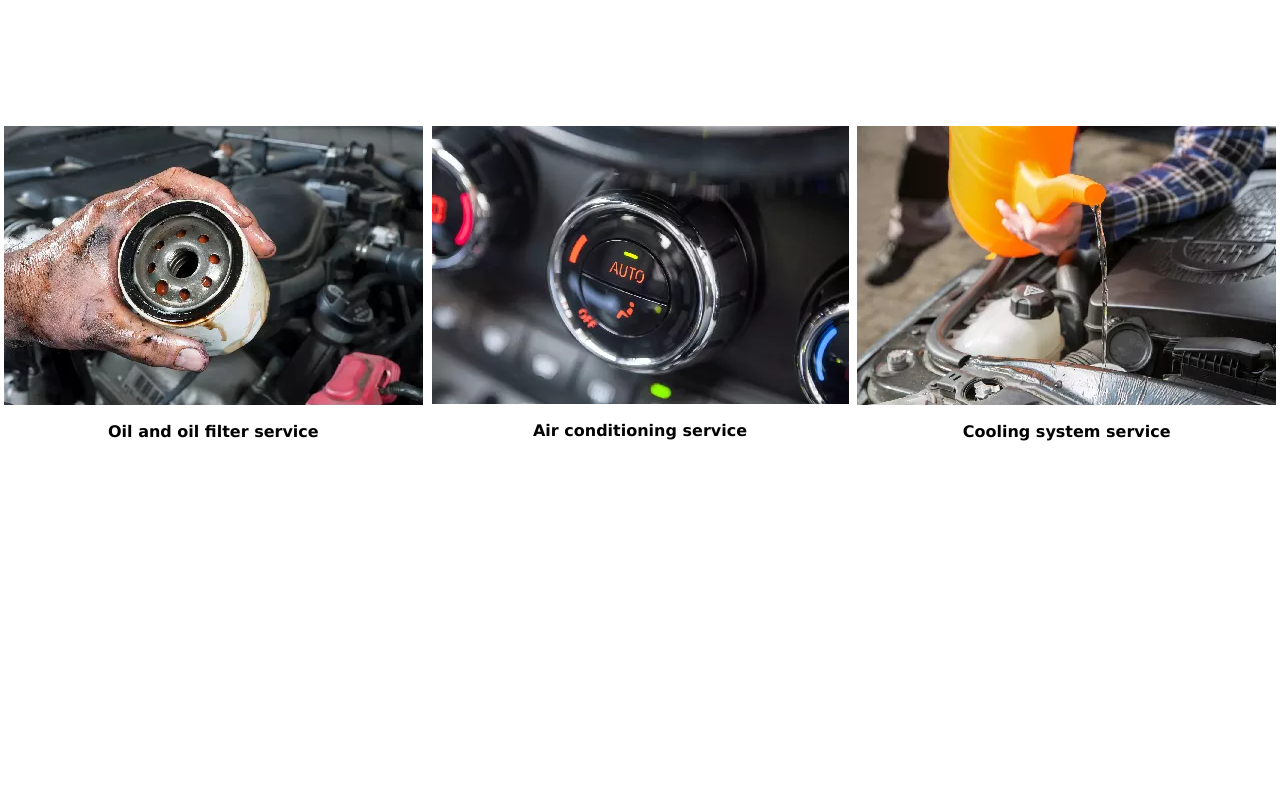
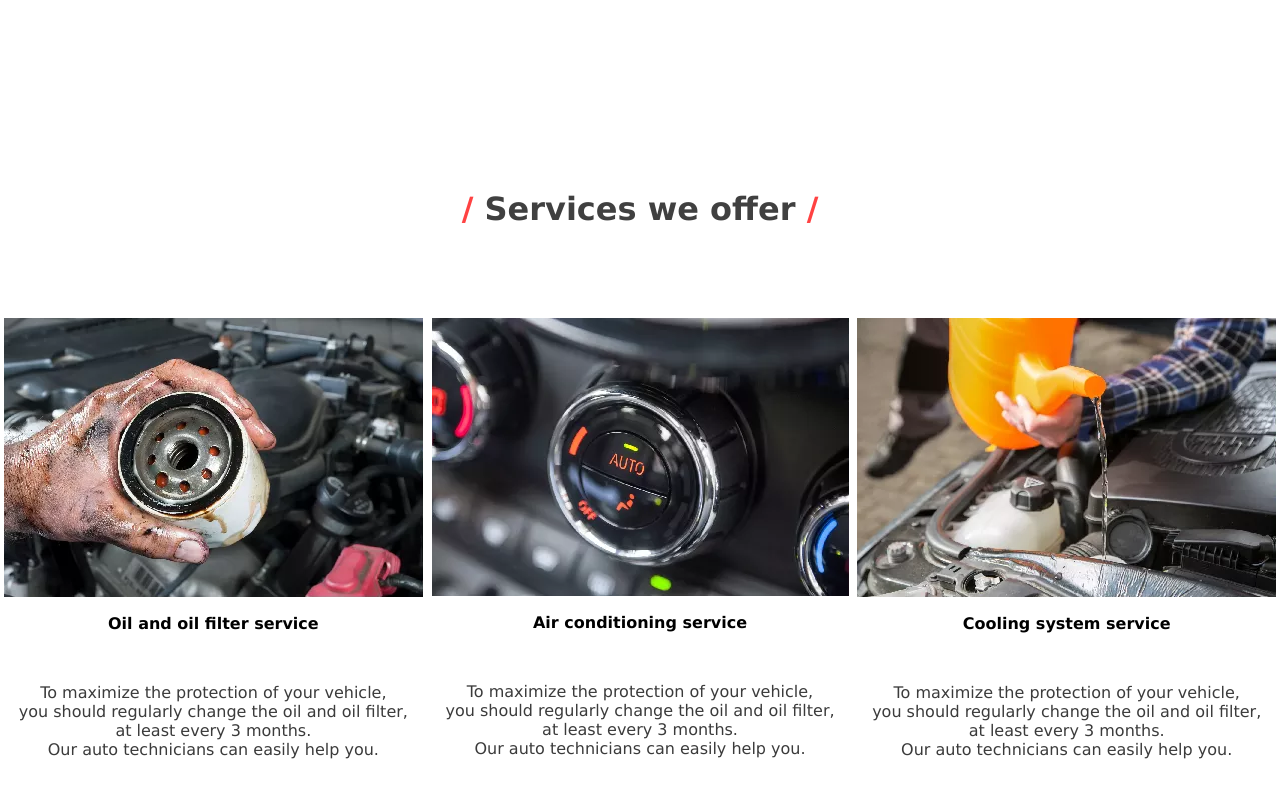
Before and after one commit to kenankaric122/carserviceweb, a React (Create React App) app: page / in a window 1280 px wide. Shown: the part 802-1600 px from the top of the page. Built offline with nearby package versions, Linux system fonts and the light colour scheme.

Commit message:
:sparkles: new featurs

```diff
--- a/src/components/Cards.jsx
+++ b/src/components/Cards.jsx
@@ -6,19 +6,25 @@ import image3 from '../assets/klima.webp';
 
 function Cards() {
     return (
+        <div classname="cardss">
+            <h1 style={{color : "#404040", textAlign : "center", marginTop : "15%", fontWeight : "bold"}}><span>/ </span>Services we offer<span> /</span></h1>
         <div className='cards'>
             <div className='card2'>
                 <img src={image1}/>
                 <h2>Oil and oil filter service</h2>
+                <p>To maximize the protection of your vehicle,<br/> you should regularly change the oil and oil filter,<br/> at least every 3 months. <br/>Our auto technicians can easily help you.</p>
             </div>
             <div className='card2'>
                 <img src={image3}/>
                 <h2>Air conditioning service</h2>
+                <p>To maximize the protection of your vehicle,<br/> you should regularly change the oil and oil filter,<br/> at least every 3 months. <br/>Our auto technicians can easily help you.</p>
             </div>
             <div className='card2'>
                 <img src={image2}/>
                 <h2>Cooling system service</h2>
+                <p>To maximize the protection of your vehicle,<br/> you should regularly change the oil and oil filter,<br/> at least every 3 months. <br/>Our auto technicians can easily help you.</p>
             </div>
+        </div>
         </div>
     )
 }
--- a/src/components/styles/Cards.css
+++ b/src/components/styles/Cards.css
@@ -1,8 +1,12 @@
 .cards{
     display: flex;
     width: 100%;
-    height: 90vh;
-    margin-top: 10%;
+    height: 65vh;
+    margin-top: 7%;
+}
+
+span{
+    color: rgb(255, 66, 66);
 }
 
 .cards h2{
@@ -11,16 +15,14 @@
 
 .cards .card2{
     height: 100%;
-    flex: 50%;
+    flex: 30%;
     text-align: center;
-    flex-direction: column;
-}
-
-.cards .card1{
-    height: 100%;
-    flex: 50%;
-    text-align: center;
-    display: flex;
     flex-direction: column;
     justify-content: center;
 }
+
+.cards p{
+    text-align: center;
+    margin-top: 50px;
+    color: rgb(59, 59, 59);
+}
```
